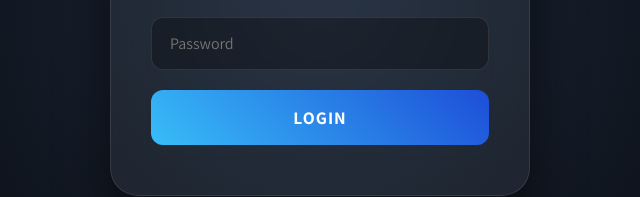
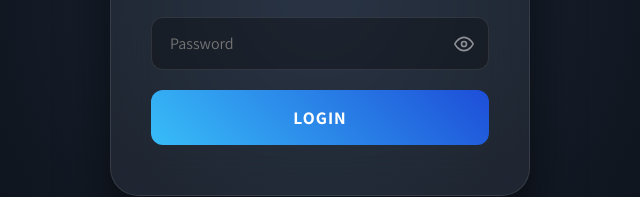
Before and after one commit to evyatar5181/jompccode-1, a plain HTML site: page JumpCode/index.htm in a window 1280 px wide. Shown: the part 402-599 px from the top of the page, 320-960 px from the left. Drawn offline with Linux system fonts and the light colour scheme.

Commit message:
Enhance login form with password toggle feature
Added password visibility toggle functionality and improved input field styling.

```diff
--- a/JumpCode/index.htm
+++ b/JumpCode/index.htm
@@ -25,7 +25,7 @@
             color: #fff;
         }
 
-        /* --- ENTRANCE ANIMATION (כניסה) --- */
+        /* --- ENTRANCE ANIMATION --- */
         @keyframes entranceEffect {
             0% {
                 opacity: 0;
@@ -39,7 +39,6 @@
             }
         }
 
-        /* --- EXIT ANIMATION (יציאה למטה והתכווצות) --- */
         .exit-down-shrink {
             opacity: 0 !important;
             transform: translateY(150px) scale(0.5) !important;
@@ -48,7 +47,6 @@
             pointer-events: none;
         }
 
-        /* --- LOGIN CARD --- */
         .login-card {
             width: 420px;
             padding: 50px 40px;
@@ -63,7 +61,6 @@
             transition: all 0.5s ease;
         }
 
-        /* אפקט הצלחה לכרטיס */
         .card-success {
             box-shadow: 0 0 60px rgba(16, 185, 129, 0.4);
             border-color: rgba(16, 185, 129, 0.5);
@@ -80,6 +77,7 @@
         .input-group {
             margin-bottom: 20px;
             text-align: left;
+            position: relative; /* חשוב למיקום העין */
         }
 
         input {
@@ -95,13 +93,37 @@
             text-align: left;
         }
 
+        /* מרווח נוסף בצד שמאל בסיסמה בשביל העין */
+        #password {
+            padding-right: 45px;
+        }
+
         input:focus {
             border-color: #38bdf8;
             box-shadow: 0 0 15px rgba(56, 189, 248, 0.3);
             background: rgba(0, 0, 0, 0.5);
         }
 
-        /* שגיאה בשדות */
+        /* עיצוב כפתור העין */
+        .toggle-password {
+            transition: 0.5s;
+            position: absolute;
+            right: 15px;
+            top: 50%;
+            transform: translateY(-50%);
+            cursor: pointer;
+            color: rgba(255, 255, 255, 0.5);
+            transition: color 0.3s;
+            display: flex;
+            align-items: center;
+            user-select: none;
+        }
+
+        .toggle-password:hover {
+            transition: 0.5s;
+            color: #38bdf8;
+        }
+
         .input-error {
             border-color: #ef4444 !important;
             animation: shake 0.4s ease-in-out;
@@ -139,7 +161,6 @@
             filter: brightness(1.1);
         }
 
-        /* כפתור במצב הצלחה */
         .btn-success {
             background: linear-gradient(45deg, #10b981, #059669) !important;
             transform: scale(1.05);
@@ -159,6 +180,12 @@
 
         <div class="input-group">
             <input type="password" id="password" placeholder="Password">
+            <div class="toggle-password" onclick="togglePasswordVisibility()">
+                <svg id="eyeIcon" xmlns="http://www.w3.org/2000/svg" width="20" height="20" viewBox="0 0 24 24" fill="none" stroke="currentColor" stroke-width="2" stroke-linecap="round" stroke-linejoin="round">
+                    <path d="M1 12s4-8 11-8 11 8 11 8-4 8-11 8-11-8-11-8z"></path>
+                    <circle cx="12" cy="12" r="3"></circle>
+                </svg>
+            </div>
         </div>
 
         <button class="submit-btn" id="loginBtn" onclick="handleLogin()">
@@ -170,6 +197,28 @@
     </div>
 
     <script>
+        // פונקציה להצגת/הסתרת סיסמה
+        function togglePasswordVisibility() {
+            const passField = document.getElementById('password');
+            const eyeIcon = document.getElementById('eyeIcon');
+
+            if (passField.type === "password") {
+                passField.type = "text";
+                // שינוי האייקון למצב "עין עם קו" (מסתיר)
+                eyeIcon.innerHTML = `
+                    <path d="M17.94 17.94A10.07 10.07 0 0 1 12 20c-7 0-11-8-11-8a18.45 18.45 0 0 1 5.06-5.94M9.9 4.24A9.12 9.12 0 0 1 12 4c7 0 11 8 11 8a18.5 18.5 0 0 1-2.16 3.19m-6.72-1.07a3 3 0 1 1-4.24-4.24"></path>
+                    <line x1="1" y1="1" x2="23" y2="23"></line>
+                `;
+            } else {
+                passField.type = "password";
+                // החזרה לאייקון עין רגיל
+                eyeIcon.innerHTML = `
+                    <path d="M1 12s4-8 11-8 11 8 11 8-4 8-11 8-11-8-11-8z"></path>
+                    <circle cx="12" cy="12" r="3"></circle>
+                `;
+            }
+        }
+
         function handleLogin() {
             const userField = document.getElementById('username');
             const passField = document.getElementById('password');
@@ -182,40 +231,29 @@
             const user = userField.value;
             const pass = passField.value;
 
-            // איפוס שגיאות קודמות
             userField.classList.remove('input-error');
             passField.classList.remove('input-error');
 
             if (user === "evyatar5181" && pass === "evyatar2013") {
-
-                // --- אפקט כניסה מוצלח ---
-
-                // 1. שינוי כפתור
                 btn.disabled = true;
                 btnText.innerText = "Success";
                 successIcon.classList.remove('hidden');
                 btn.classList.add('btn-success');
 
-                // 2. אפקט לכרטיס ולכותרת
                 card.classList.add('card-success');
                 title.style.color = "#10b981";
                 title.style.textShadow = "0 0 20px rgba(16, 185, 129, 0.6)";
 
-                // 3. יציאה חלקה למטה עם התכווצות
                 setTimeout(() => {
                     card.classList.add('exit-down-shrink');
-
                     setTimeout(() => {
                         window.location.href = "jumpcode.html";
                     }, 900);
                 }, 600);
 
             } else {
-                // אפקט שגיאה
                 userField.classList.add('input-error');
                 passField.classList.add('input-error');
-
-                // רעידת הכפתור
                 btn.style.animation = 'shake 0.4s ease';
                 setTimeout(() => btn.style.animation = '', 400);
             }
```
